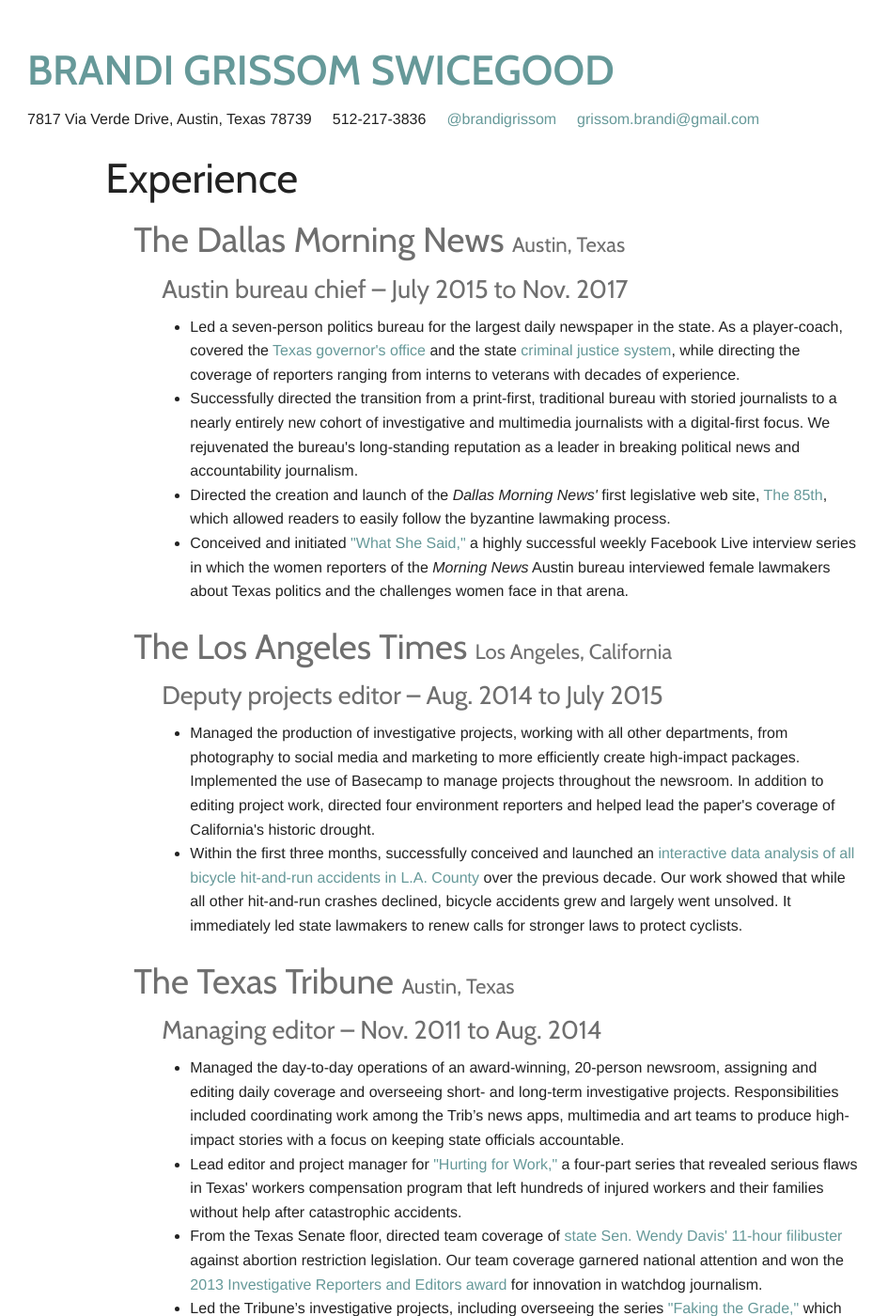
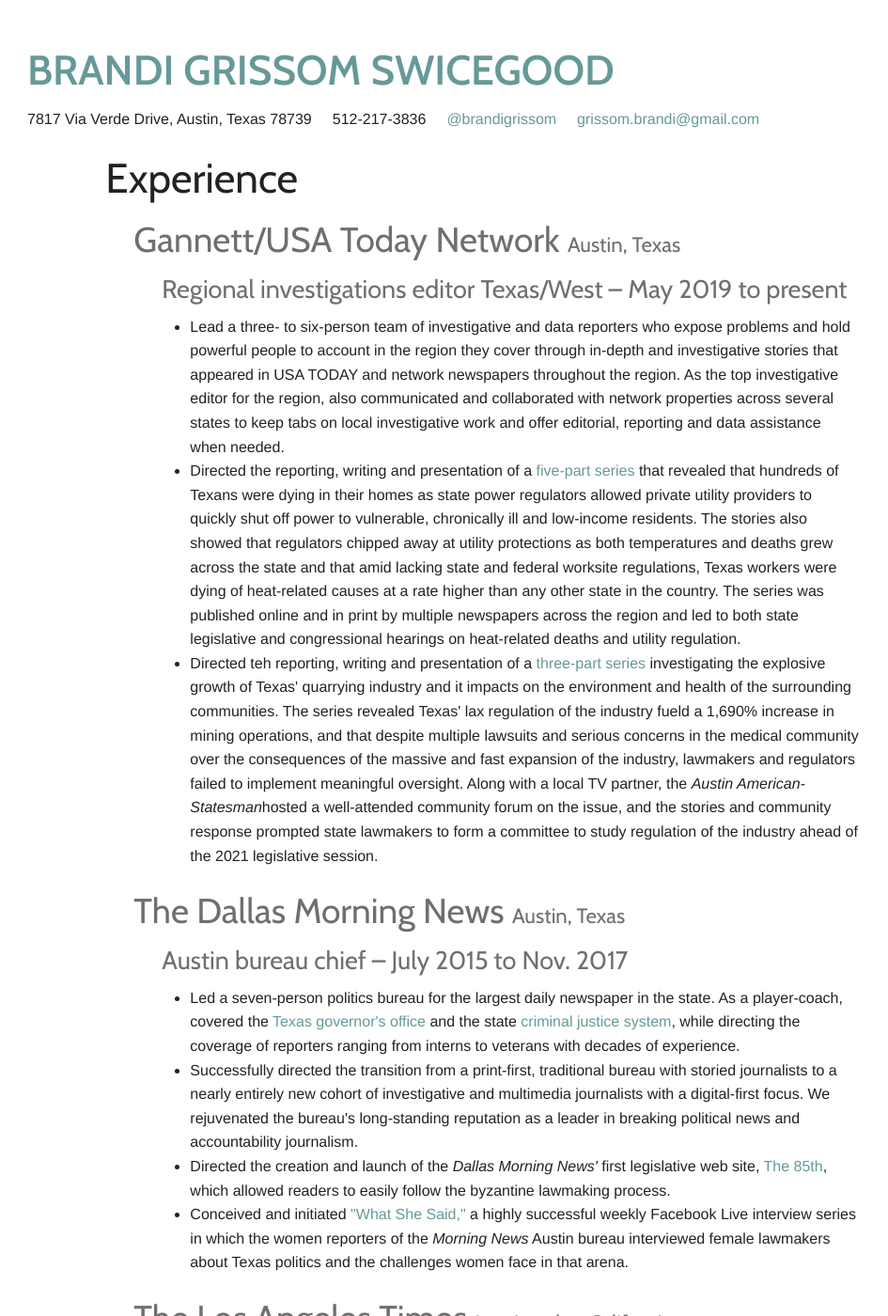
Before and after one commit to BrandiGrissom/resume, a Jekyll site: the page built from index.html, in a window 1280 px wide and 1400 px high. Shown: the whole window at 94% size, without its empty margins (126-1071 px from the left). Built offline with Jekyll 4.4.1, drawn with Linux system fonts in a browser that asks for light colours; some of the changed text lies outside the part shown.

Commit message:
Add USA Today job

```diff
--- a/index.html
+++ b/index.html
@@ -15,6 +15,20 @@
 <div class="row">
   <section class="small-12 medium-10 medium-offset-1 columns">
     <h1>Experience</h1>
+
+      <h2 class="subheader">
+      Gannett/USA Today Network
+      <small>Austin, Texas</small>
+    </h2>
+
+    <h3 class="subheader">Regional investigations editor Texas/West – May 2019 to present</h3>
+
+    <ul>
+      <li>Lead a three- to six-person team of investigative and data reporters who expose problems and hold powerful people to account in the region they cover through in-depth and investigative stories that appeared in USA TODAY and network newspapers throughout the region. As the top investigative editor for the region, also communicated and collaborated with network properties across several states to keep tabs on local investigative work and offer editorial, reporting and data assistance when needed.
+      <li>Directed the reporting, writing and presentation of a <a href=https://stories.usatodaynetwork.com/hostagetoheat/texas-heat-summer-temperatures-electricity-power-cut-off/site/gatehousenews.com">five-part series</a> that revealed that hundreds of Texans were dying in their homes as state power regulators allowed private utility providers to quickly shut off power to vulnerable, chronically ill and low-income residents. The stories also showed that regulators chipped away at utility protections as both temperatures and deaths grew across the state and that amid lacking state and federal worksite regulations, Texas workers were dying of heat-related causes at a rate higher than any other state in the country. The series was published online and in print by multiple newspapers across the region and led to both state legislative and congressional hearings on heat-related deaths and utility regulation.
+      <li>Directed teh reporting, writing and presentation of a <A href=https://stories.usatodaynetwork.com/a-world-rocked/>three-part series</a> investigating the explosive growth of Texas' quarrying industry and it impacts on the environment and health of the surrounding communities. The series revealed Texas' lax regulation of the industry fueld a 1,690% increase in mining operations, and that despite multiple lawsuits and serious concerns in the medical community over the consequences of the massive and fast expansion of the industry, lawmakers and regulators failed to implement meaningful oversight. Along with a local TV partner, the <em>Austin American-Statesman</em>hosted a well-attended community forum on the issue, and the stories and community response prompted state lawmakers to form a committee to study regulation of the industry ahead of the 2021 legislative session.
+    </ul>
+
 
      <h2 class="subheader">
       The Dallas Morning News
@@ -186,7 +200,7 @@
         2007 – ACLU of Texas legislative reporter of the year
       </li>
       <li>
-        2004 to Present – Completed nine Ironman 70.3 races, including qualifying for 2019 World Championships. Completed Ironman Cozumel in December 2013. Finished seven marathons, including qualifying for the Boston Marathon.
+        2004 to Present – Completed 14 Ironman 70.3 races, including the 2019 World Championships. Completed two Ironman races. Qualified for elite triathlon license in 2019. Finished eight marathons, including Boston Marathon.
       </li>
     </ul>
   </section>
```
